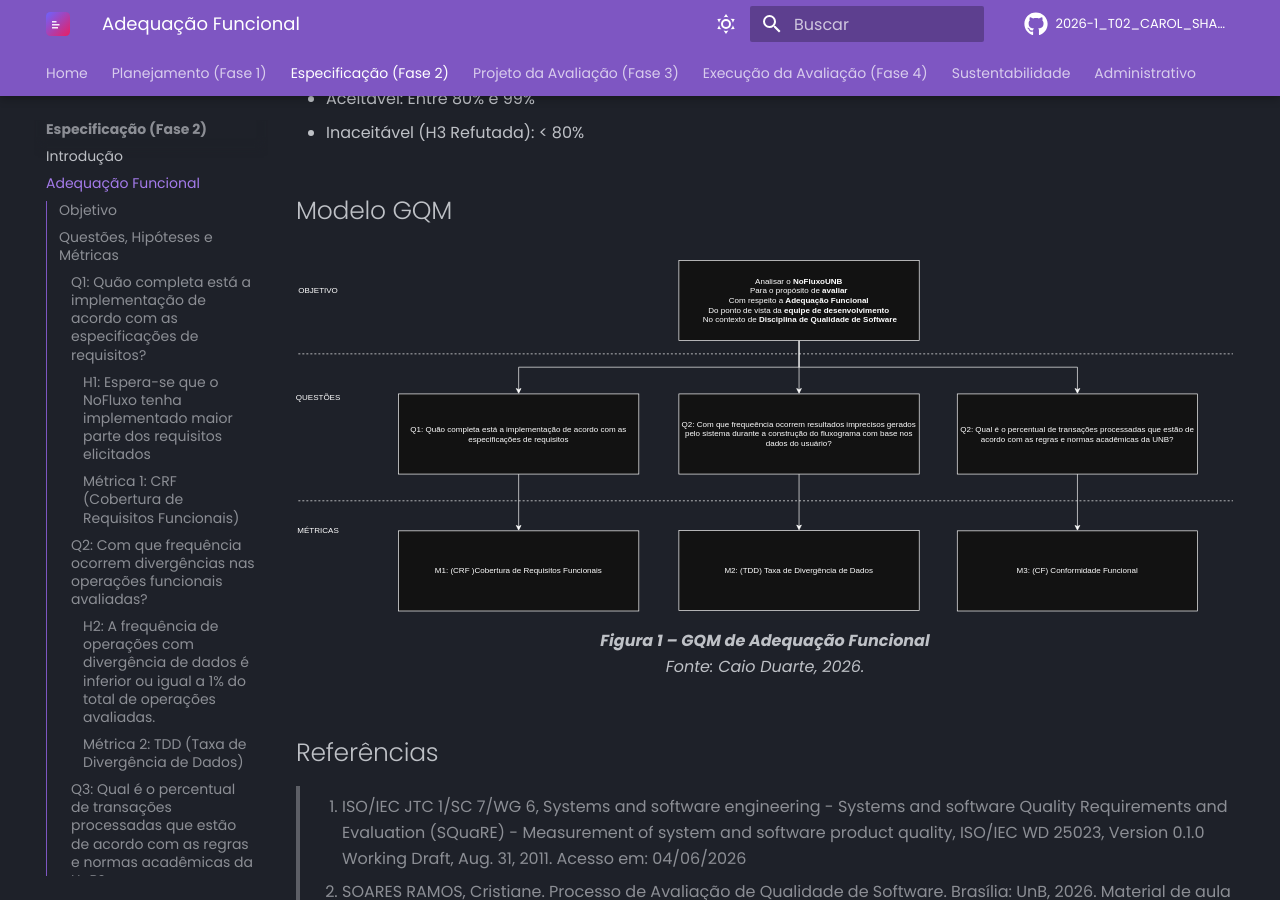
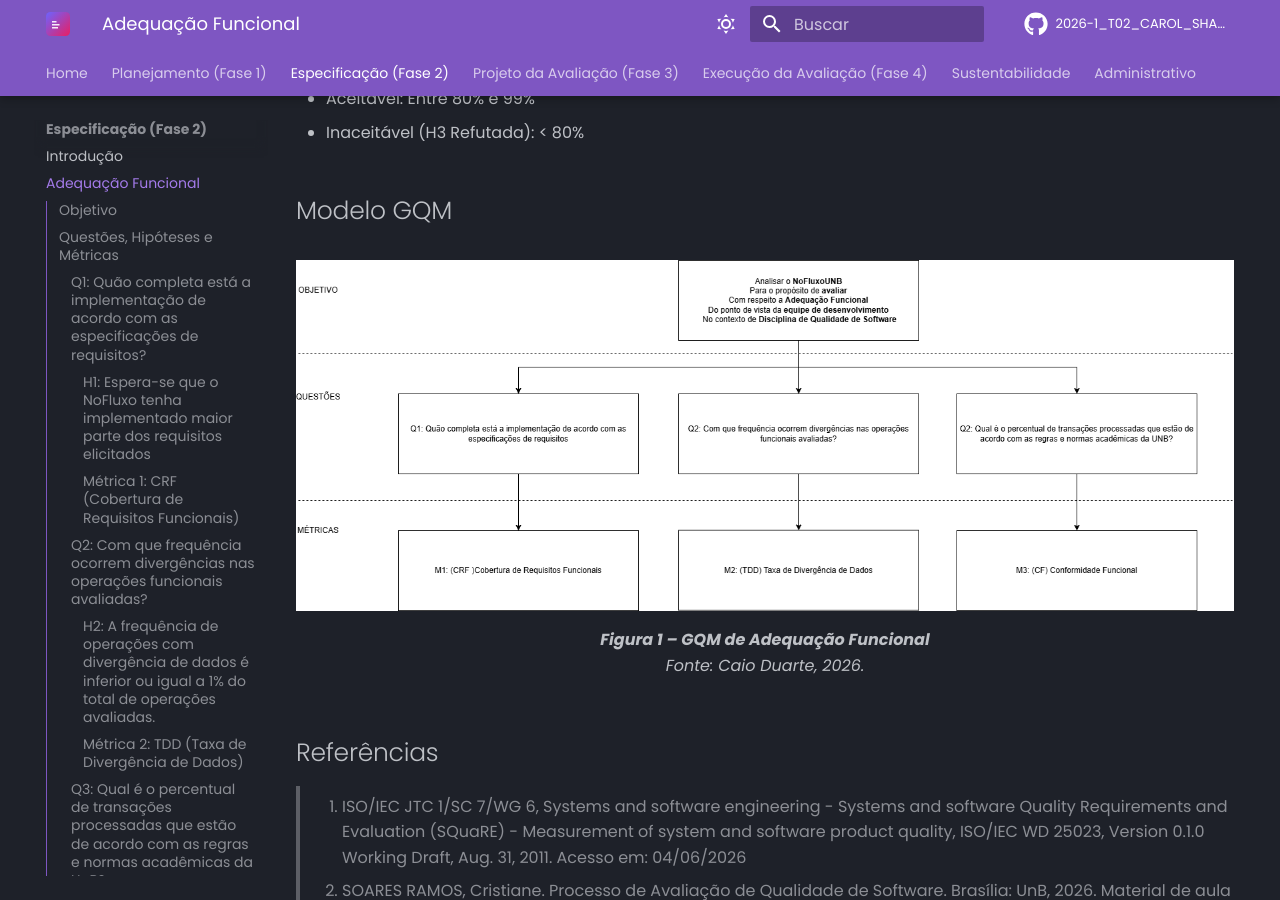
Before and after one commit to FCTE-Qualidade-de-Software-1/2026-1_T02_CAROL_SHAW, an MkDocs documentation site: the page built from docs/fase2/adequacao_funcional.md, in a window 1280 px wide and 900 px high, scrolled down 1773 px. Built offline with MkDocs 1.6.1 and Material for MkDocs 9.7.7, drawn with Linux system fonts in a browser that asks for light colours; comment, search, counter and statistics services are not loaded.

Commit message:
fix: img gqm de adequação funcional

```diff
--- a/docs/fase2/adequacao_funcional.md
+++ b/docs/fase2/adequacao_funcional.md
@@ -70,7 +70,7 @@ Critérios:
 
 <figure markdown>
 
-![Diagrama GQM - Adequação Funcional](../assets/img/GQM-AdequacaoFuncional.svg)
+![Diagrama GQM - Adequação Funcional](../assets/img/adequacao_funcional.png)
 
 <figcaption>
 
```
Also changed, not shown: docs/assets/img/GQM-AdequacaoFuncional.svg (deleted), docs/assets/img/adequacao_funcional.png (added), 5 other files.
